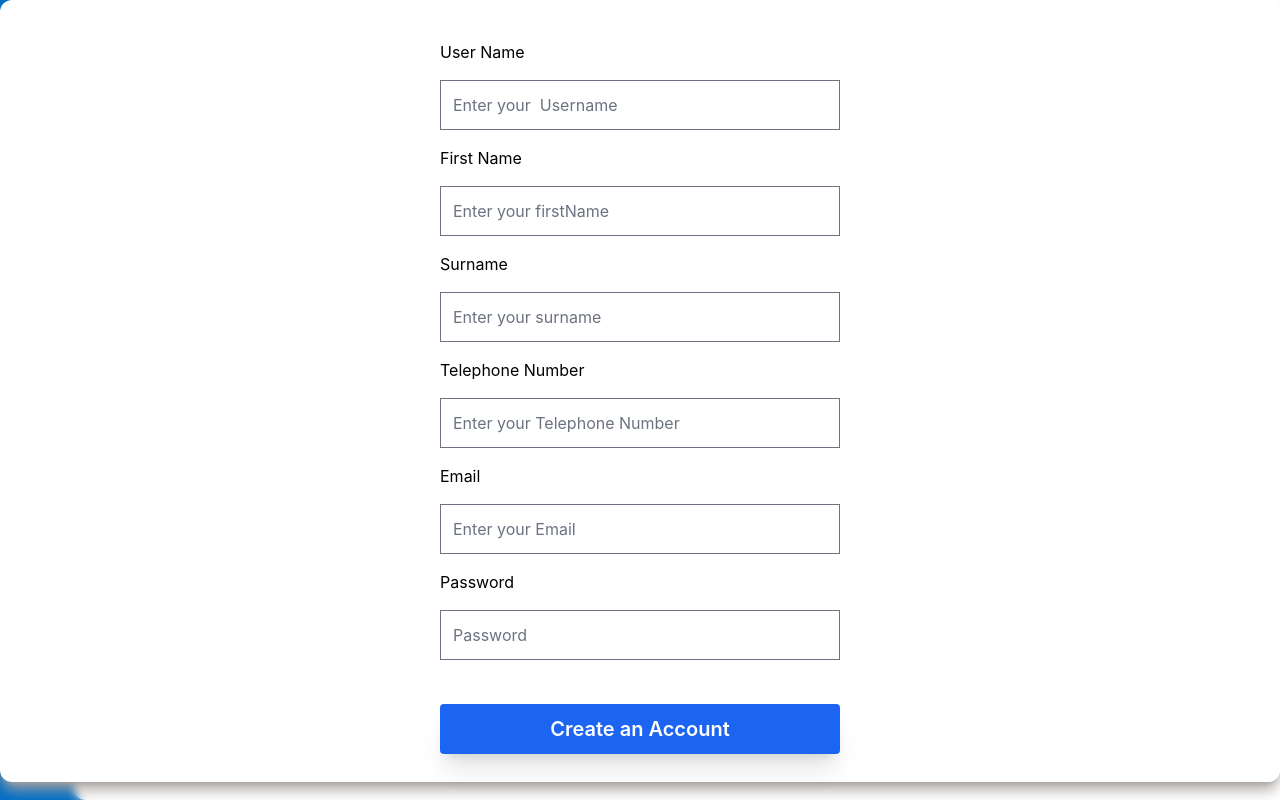
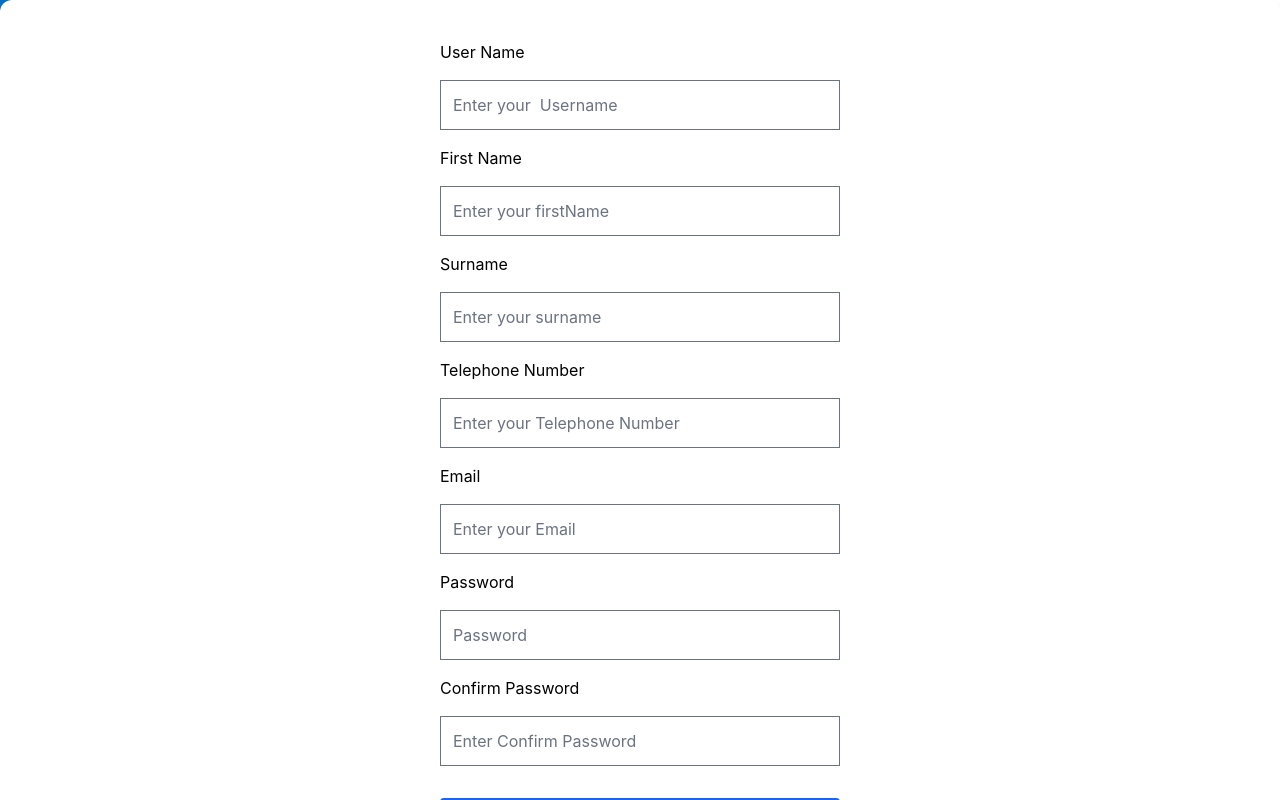
Before and after one commit to hatsakorn/Carton-web, a React (Create React App) app: page /employee in a window 1280 px wide. Both pictures are taken after a click on the button "Register Employee +". Shown: the top 800 px of the page. Built offline with nearby package versions, Linux system fonts and the light colour scheme; what tw-elements would draw is missing.

Commit message:
finish registerForm

```diff
--- a/src/pageCustomer/RegisterEmployeeForm.js
+++ b/src/pageCustomer/RegisterEmployeeForm.js
@@ -9,7 +9,7 @@ const initialInput = {
   lastName: "",
   email: "",
   password: "",
-  // confirmPassword: "",
+  confirmPassword: "",
   telephoneNumber: ""
 };
 
@@ -27,6 +27,7 @@ export default function RegisterEmployeeForm({ onClose }) {
       const result = validateRegisterEmployee(input);
       if (result) {
         setError(result);
+        console.log(result, " hIIIIIII");
       } else {
         setError({});
         await authApi.registerEmployee(input);
@@ -35,6 +36,8 @@ export default function RegisterEmployeeForm({ onClose }) {
       }
     } catch (err) {
       console.log(err.response?.data.Message);
+      console.log(err.response.data.message);
+      console.log(input);
     }
   };
   return (
@@ -48,6 +51,11 @@ export default function RegisterEmployeeForm({ onClose }) {
           onChange={handleChangeInput}
           error={error.username}
         />
+        {error && (
+          <small className=" flex -mt-3 mb-3 font-bold text-red ">
+            {error.username}
+          </small>
+        )}
         <h1>First Name</h1>
         <Input
           name="firstName"
@@ -55,7 +63,12 @@ export default function RegisterEmployeeForm({ onClose }) {
           onChange={handleChangeInput}
           error={error.firstName}
           placeholder={"Enter your firstName"}
-        />
+        />{" "}
+        {error && (
+          <small className=" flex -mt-3 mb-3 font-bold text-red ">
+            {error.firstName}
+          </small>
+        )}
         <h1>Surname</h1>
         <Input
           name="lastName"
@@ -63,7 +76,12 @@ export default function RegisterEmployeeForm({ onClose }) {
           onChange={handleChangeInput}
           error={error.lastName}
           placeholder={"Enter your surname"}
-        />
+        />{" "}
+        {error && (
+          <small className=" flex -mt-3 mb-3 font-bold text-red ">
+            {error.lastName}
+          </small>
+        )}
         <h1>Telephone Number</h1>
         <Input
           name="telephoneNumber"
@@ -71,8 +89,12 @@ export default function RegisterEmployeeForm({ onClose }) {
           onChange={handleChangeInput}
           error={error.telephoneNumber}
           placeholder={"Enter your Telephone Number"}
-        />
-
+        />{" "}
+        {error && (
+          <small className=" flex -mt-3 mb-3 font-bold text-red ">
+            {error.telephoneNumber}
+          </small>
+        )}
         <h1>Email</h1>
         <Input
           name="email"
@@ -80,7 +102,12 @@ export default function RegisterEmployeeForm({ onClose }) {
           onChange={handleChangeInput}
           error={error.email}
           placeholder={"Enter your Email"}
-        />
+        />{" "}
+        {error && (
+          <small className=" flex -mt-3 mb-3 font-bold text-red ">
+            {error.email}
+          </small>
+        )}
         <h1>Password</h1>
         <Input
           name="password"
@@ -88,15 +115,25 @@ export default function RegisterEmployeeForm({ onClose }) {
           onChange={handleChangeInput}
           error={error.password}
           placeholder={"Password"}
-        />
-        {/* <h1>Confirm Password </h1>
+        />{" "}
+        {error && (
+          <small className=" flex -mt-3 mb-3 font-bold text-red ">
+            {error.password}
+          </small>
+        )}
+        <h1>Confirm Password </h1>
         <Input
           name="confirmPassword"
           value={input.confirmPassword}
           onChange={handleChangeInput}
           error={error.confirmPassword}
           placeholder={"Enter Confirm Password"}
-        /> */}
+        />{" "}
+        {error && (
+          <small className=" flex -mt-3 mb-3 font-bold text-red ">
+            {error.confirmPassword}
+          </small>
+        )}
         <div className="bg-blue-600 rounded flex justify-center h-[50px] my-7 shadow-xl">
           <button type="submit" className="text-white text-xl font-semibold">
             Create an Account
--- a/src/validatetors/Auth-validatorEmployee.js
+++ b/src/validatetors/Auth-validatorEmployee.js
@@ -17,14 +17,14 @@ const employeeRegisterSchema = Joi.object({
     "string.alphanum": "password must contain number or alphabet",
     "string.min": "password mush have at least 6 characters"
   }),
-  // confirmPassword: Joi.string()
-  //   .valid(Joi.ref("password"))
-  //   .required()
-  //   .trim()
-  //   .messages({
-  //     "any.only": "Password and Confirm password did not match",
-  //     "string.empty": "Confirm password is required"
-  //   }),
+  confirmPassword: Joi.string()
+    .valid(Joi.ref("password"))
+    .required()
+    .trim()
+    .messages({
+      "any.only": "Password and Confirm password did not match",
+      "string.empty": "Confirm password is required"
+    }),
 
   telephoneNumber: Joi.string()
     .alphanum()
```
